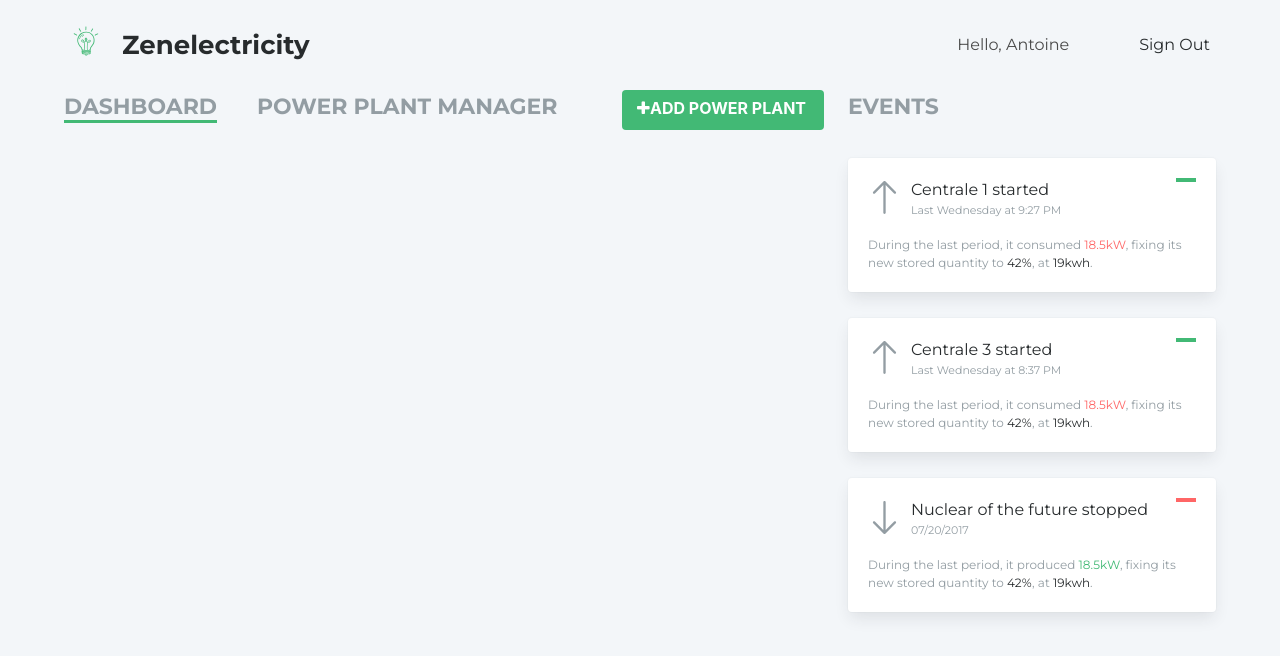
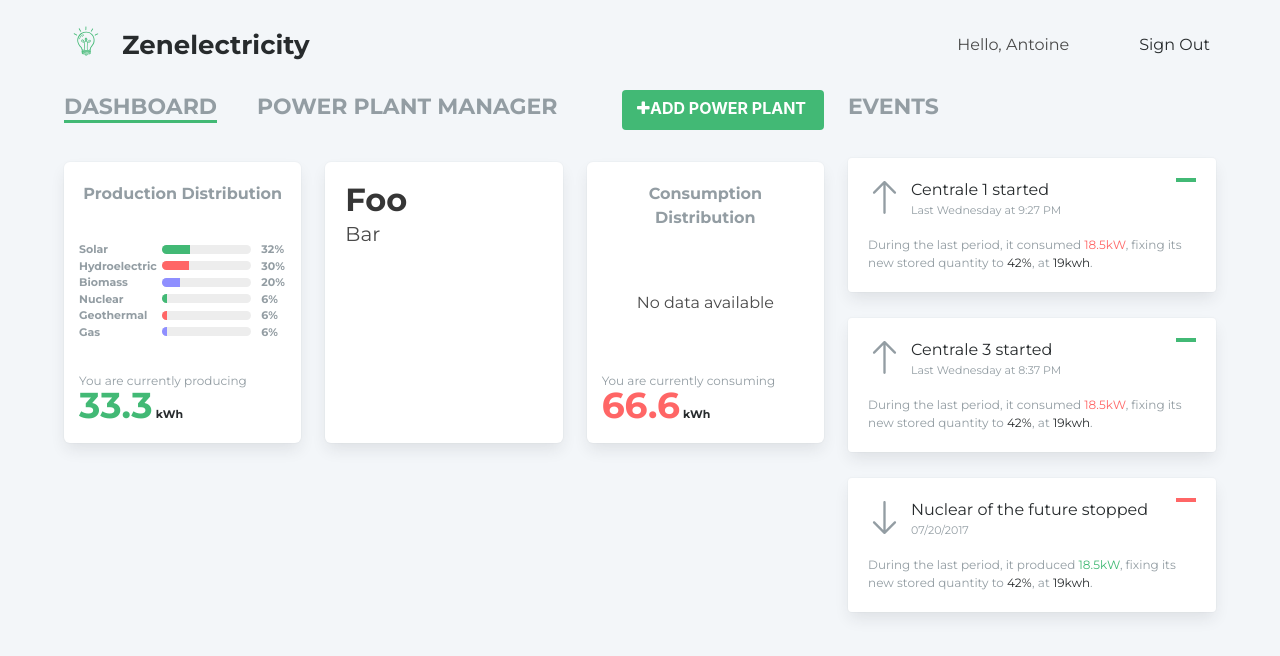
Before and after one commit to AntoineCheron/zengularity-homework, a Vue app: page /#/home/dashboard in a window 1280 px wide. Shown: the top 656 px of the page. Built offline with nearby package versions, Linux system fonts and the light colour scheme.

Commit message:
Finish EnergyDistribution component

```diff
--- a/src/assets/css/style.scss
+++ b/src/assets/css/style.scss
@@ -9,6 +9,12 @@
 h2 {
 	font-size: 16px;
 }
+
+.dashboard-card-title {
+    color: $grey;
+    font-weight: bold;
+    text-transform: capitalize;
+  }
 
 .category-title {
 	@extend .grey-text;
--- a/src/components/Dashboard.vue
+++ b/src/components/Dashboard.vue
@@ -1,12 +1,75 @@
 <template>
 <div id="dashboard">
+<div class="tile is-ancestor">
+  <div class="tile is-parent">
+    <energy-distribution class="tile is-child box" :producing="true" :distribution="productionDistribution" :current="currentProduction"></energy-distribution>
+  </div>
+  <div class="tile is-parent">
+    <article class="tile is-child box">
+      <p class="title">Foo</p>
+      <p class="subtitle">Bar</p>
+    </article>
+  </div>
+  <div class="tile is-parent">
+      <energy-distribution class="tile is-child box" :producing="false" :distribution="consumptionDistribution" :current="currentConsumption"></energy-distribution>
+  </div>
+</div>
 </div>
 </template>
 
 <script type="text/javascript">
+import EnergyDistribution from './EnergyDistribution';
+
+export default {
+  components: {
+    EnergyDistribution,
+  },
+  data() {
+    return {
+      productionDistribution: [
+        {
+          name: 'Solar',
+          percentage: 32,
+          color: 'green',
+        },
+        {
+          name: 'Hydroelectric',
+          percentage: 30,
+          color: 'red',
+        },
+        {
+          name: 'Biomass',
+          percentage: 20,
+          color: 'purple',
+        },
+        {
+          name: 'Nuclear',
+          percentage: 6,
+          color: 'green',
+        },
+        {
+          name: 'Geothermal',
+          percentage: 6,
+          color: 'red',
+        },
+        {
+          name: 'Gas',
+          percentage: 6,
+          color: 'purple',
+        },
+      ],
+      currentProduction: 33.3,
+      consumptionDistribution: [],
+      currentConsumption: 66.6,
+    };
+  },
+};
 </script>
 
 <style lang="scss" scoped>
+@import 'src/assets/css/var';
+
 #dashboard {
+
 }
 </style>
--- a/src/components/DashboardNav.vue
+++ b/src/components/DashboardNav.vue
@@ -25,7 +25,7 @@
 
   #dashboard-nav {
     display: flex;
-    margin-bottom: 26px;
+    margin-bottom: 32px;
     justify-content: space-between;
 
     .nav-link {
--- /dev/null
+++ b/src/components/EnergyDistribution.vue
@@ -0,0 +1,133 @@
+<template>
+<div class="energy-distribution">
+  <h2 class="dashboard-card-title top">{{ type }} distribution</h2>
+  <div class="middle">
+    <div v-if="distribution.length !== 0" v-for="el in distribution" class="single-el-percentage">
+      <p :style="{ 'min-width': distributionLabelWidth*5.6 + 'px' }">{{ el.name }}</p>
+      <progress class="progress" :class="el.color" :value="el.percentage" max="100"></progress>
+      <p class="percentage">{{ el.percentage }}%</p>
+    </div>
+    <p v-if="distribution.length === 0" style="text-align: center">No data available</p>
+  </div>
+  <div class="bottom">
+    <p class="grey-text">You are currently {{ actionType }}</p>
+    <p><span class="current-text" :class="currentColorClass">{{ current }}</span><span class="unit"> {{ unit }}</span>
+    </p>
+  </div>
+</div>
+</template>
+
+<script type="text/javascript">
+  export default {
+    props: {
+      producing: Boolean,
+      distribution: Array,
+      current: Number,
+    },
+    computed: {
+      type() {
+        return this.producing ? 'production' : 'consumption';
+      },
+      actionType() {
+        return this.producing ? 'producing' : 'consuming';
+      },
+      currentColorClass() {
+        return this.producing ? 'green-text' : 'red-text';
+      },
+      distributionLabelWidth() {
+        let max = 0;
+        for (let i = 0; i < this.distribution.length; i += 1) {
+          max = this.distribution[i].name.length > max ? this.distribution[i].name.length : max;
+        }
+        return max;
+      },
+    },
+    data() {
+      return {
+        unit: 'kWh',
+      };
+    },
+  };
+</script>
+
+<style lang="scss" scoped>
+  @import 'src/assets/css/var';
+
+  $margin-between-parts: 35px;
+
+  @mixin progress-colored ($color) {
+    color: $color;
+    &::-webkit-progress-value { background: $color; }
+    &::-moz-progress-bar { background: $color; }
+  }
+
+  .energy-distribution {
+    display: flex;
+    flex-direction: column;
+    justify-content: space-between;
+    padding: 20px 15px;
+
+    .dashboard-card-title{
+      text-align: center;
+      margin-bottom: $margin-between-parts;
+    }
+
+    .middle {
+      margin-bottom: $margin-between-parts;
+
+      .single-el-percentage {
+        display: flex;
+        flex-wrap: no-wrap;
+        justify-content: space-between;
+        align-items: center;
+
+        p {
+          display: inline-block;
+          font-size: 11px;
+          font-weight: bold;
+          color: $grey;
+          margin: 0;
+        }
+
+        progress {
+          display: inline-block;
+          margin: 0 10px;
+          height: 9px;
+        }
+
+        progress.red {
+          @include progress-colored($red);
+        }
+
+        progress.purple {
+          @include progress-colored($purple);
+        }
+
+        progress.green {
+          @include progress-colored($green);
+        }
+
+        .percentage {
+          width: 25px;
+          min-width: 25px;
+        }
+      }
+    }
+
+    .bottom {
+      font-size: 12px;
+      line-height: 1;
+
+      .current-text {
+        font-size: 36px;
+        font-weight: bold;
+      }
+
+      .unit {
+        color: $black;
+        font-weight: bold;
+        font-size: 11px;
+      }
+    }
+  }
+</style>
```
